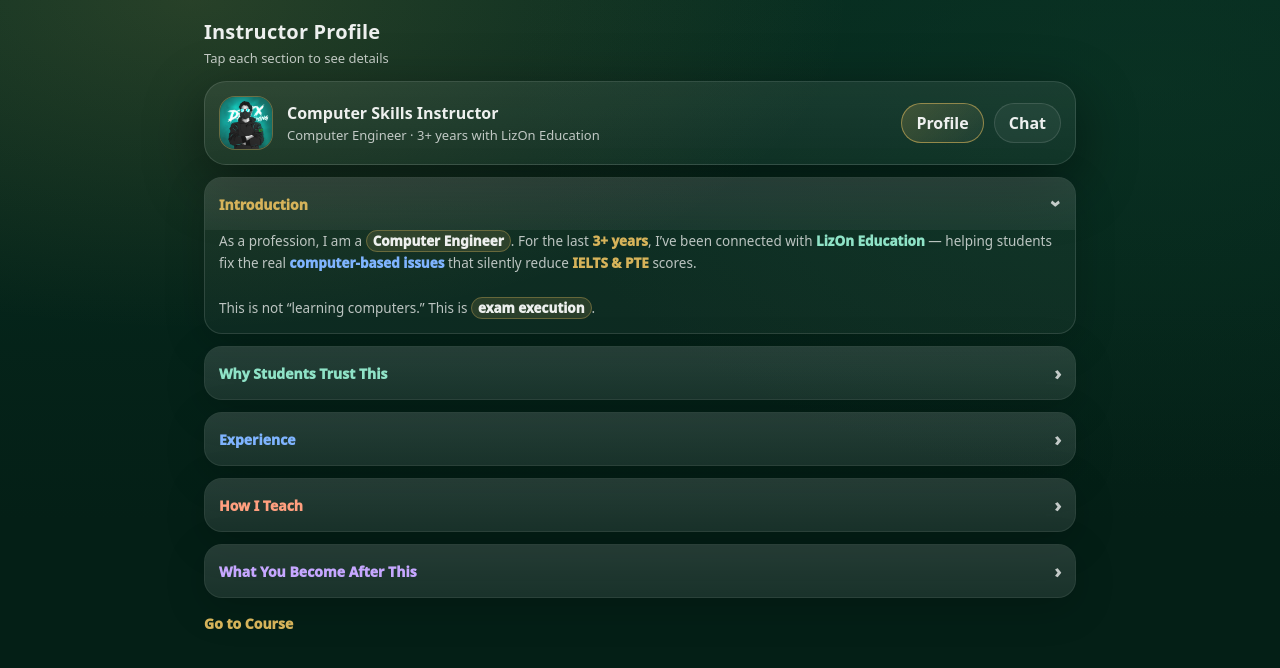
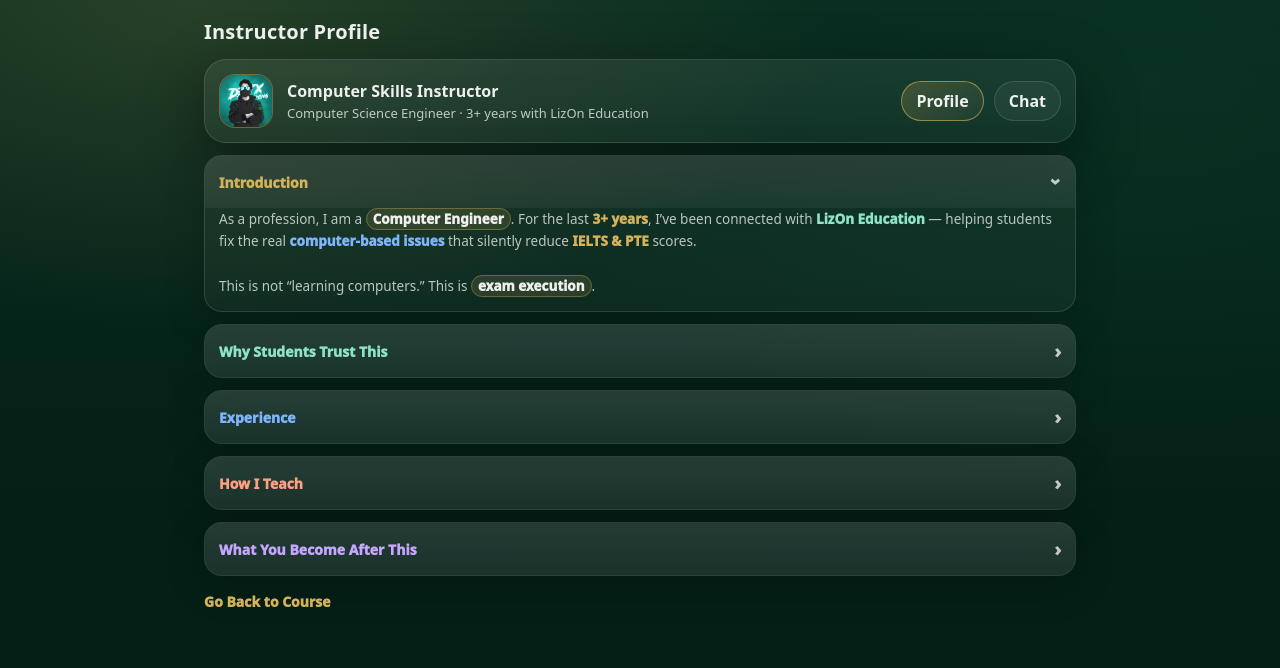
Before and after one commit to shuvojoy00-oss/mylizon-website, a plain HTML site: page computerinstructor.html in a window 1280 px wide. Drawn offline with Linux system fonts and the light colour scheme.

Commit message:
Update computerinstructor.html

```diff
--- a/computerinstructor.html
+++ b/computerinstructor.html
@@ -206,7 +206,7 @@ details[open] .chev{ transform: rotate(90deg); }
   <!-- Header -->
   <div class="header">
     <h1>Instructor Profile</h1>
-    <p>Tap each section to see details</p>
+
   </div>
 
   <!-- Profile Card -->
@@ -217,7 +217,7 @@ details[open] .chev{ transform: rotate(90deg); }
 
     <div>
       <h2>Computer Skills Instructor</h2>
-      <span>Computer Engineer · 3+ years with LizOn Education</span>
+      <span>Computer Science Engineer · 3+ years with LizOn Education</span>
     </div>
 
     <div class="actions">
@@ -288,7 +288,7 @@ details[open] .chev{ transform: rotate(90deg); }
 
   <!-- Footer link -->
   <div class="footer-links">
-    <a href="computer.html">Go to Course</a>
+    <a href="computer.html">Go Back to Course</a>
   </div>
 
 </div>
```
